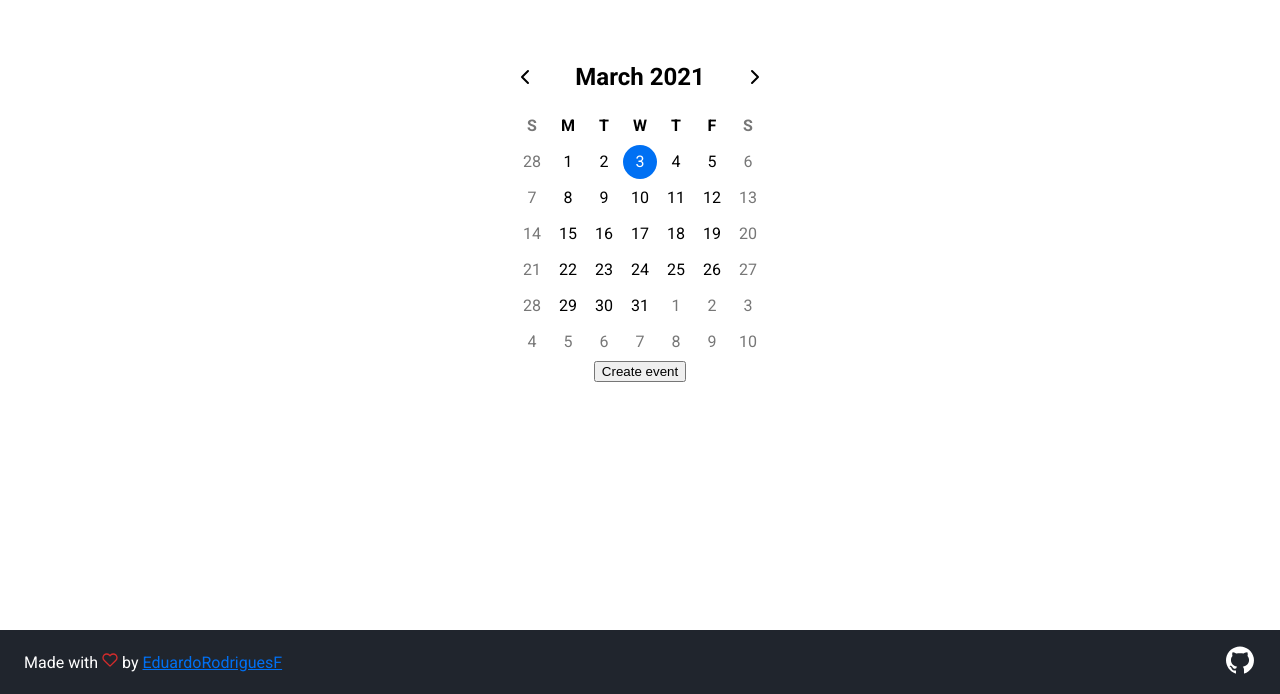
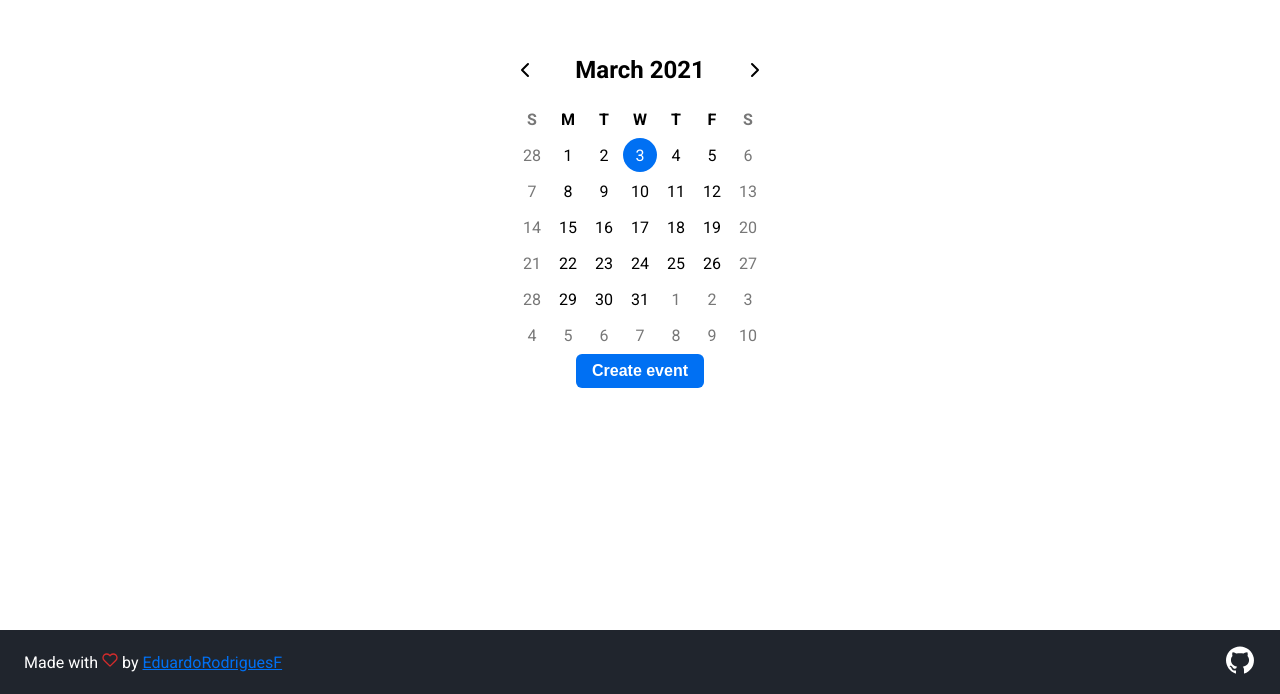
Before and after one commit to EduardoRodriguesF/calendar, a React (Create React App) app: page / in a window 1280 px wide. Shown: the part 106-800 px from the top of the page. Built offline with nearby package versions, Linux system fonts and the light colour scheme.

Commit message:
chore(component): Button

```diff
--- a/package.json
+++ b/package.json
@@ -11,6 +11,7 @@
     "@types/node": "^12.0.0",
     "@types/react": "^17.0.0",
     "@types/react-dom": "^16.9.8",
+    "polished": "^4.1.0",
     "react": "^17.0.1",
     "react-dom": "^17.0.1",
     "react-icons": "^4.1.0",
--- /dev/null
+++ b/src/components/Button/index.tsx
@@ -0,0 +1,15 @@
+import React, { ButtonHTMLAttributes } from 'react';
+
+import { Container } from './styles';
+
+type ButtonProps = ButtonHTMLAttributes<HTMLButtonElement>;
+
+const Button: React.FC<ButtonProps> = ({ children, ...rest }) => {
+  return (
+    <Container type="button" {...rest}>
+      {children}
+    </Container>
+  );
+};
+
+export default Button;
--- /dev/null
+++ b/src/components/Button/styles.ts
@@ -0,0 +1,17 @@
+import styled from 'styled-components';
+import { shade } from 'polished';
+
+export const Container = styled.button`
+  padding: 8px 16px;
+  color: #fff;
+  background-color: #0070f3;
+  border: none;
+  border-radius: 6px;
+  font-size: 16px;
+  font-weight: bold;
+  transition: background-color 0.2s;
+
+  &:hover {
+    background-color: ${shade(0.2, '#0070f3')};
+  }
+`;
--- a/src/components/Calendar/index.tsx
+++ b/src/components/Calendar/index.tsx
@@ -13,6 +13,7 @@ import {
 } from '../../store/modules/date/action';
 import generateCalendar from '../../utils/generateCalendar';
 import { toggleModal } from '../../store/modules/modal/action';
+import Button from '../Button';
 
 interface ICalendarProps {
   initialDate?: Date;
@@ -133,9 +134,7 @@ const Calendar: React.FC<ICalendarProps> = ({
           </tr>
         ))}
       </Content>
-      <button type="button" onClick={handleModalOpen}>
-        Create event
-      </button>
+      <Button onClick={handleModalOpen}>Create event</Button>
     </Container>
   );
 };
--- a/src/components/Modal/index.tsx
+++ b/src/components/Modal/index.tsx
@@ -5,6 +5,7 @@ import { IState } from '../../store';
 import { IDateState } from '../../store/modules/date/types';
 import { createEvent } from '../../store/modules/events/action';
 import { toggleModal } from '../../store/modules/modal/action';
+import Button from '../Button';
 import Input from '../Input';
 
 import { Container, Content, ModalHeader } from './styles';
@@ -62,9 +63,7 @@ const Modal: React.FC = () => {
             }
           />
 
-          <button type="button" onClick={handleSubmit}>
-            Confirm
-          </button>
+          <Button onClick={handleSubmit}>Confirm</Button>
         </form>
       </Content>
     </Container>
--- a/src/styles/global.ts
+++ b/src/styles/global.ts
@@ -6,6 +6,10 @@ const GlobalStyle = createGlobalStyle`
     padding: 0;
     font-family: 'Roboto', arial, helvetica, sans-serif;
   }
+
+  button {
+    cursor: pointer;
+  }
 `;
 
 export default GlobalStyle;
```
Also changed, not shown: 1 other file (tests, documents, lock files or other folders).
